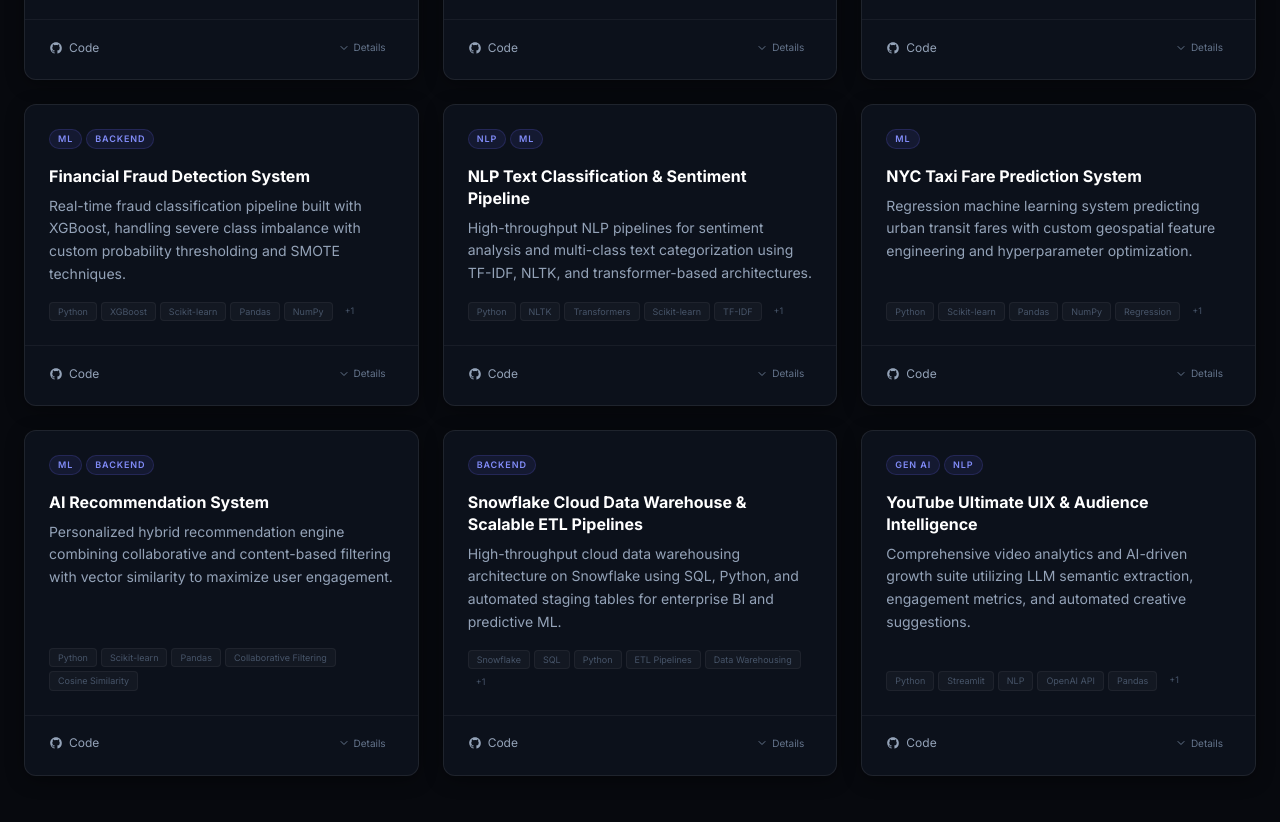
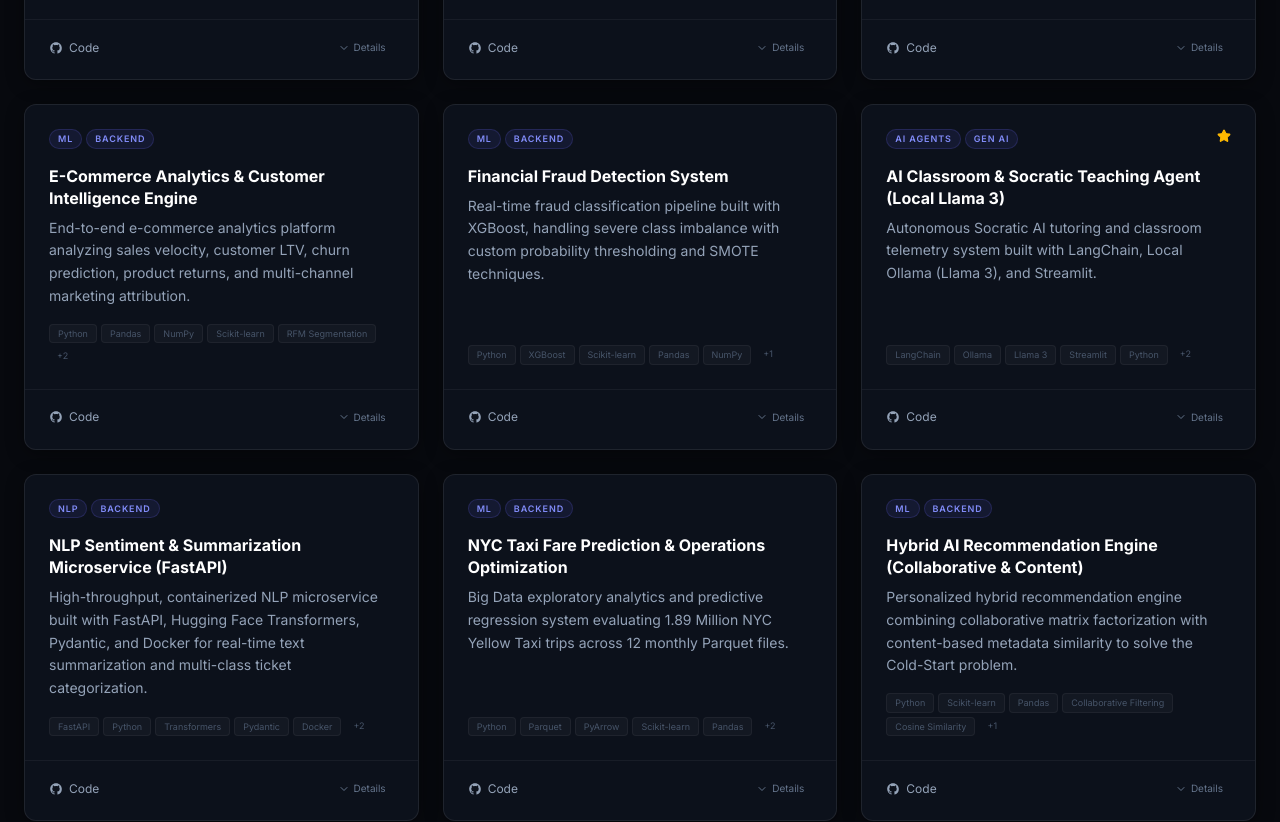
Before and after one commit to abhigurjar101/portfolio, a Next.js app: page / in a window 1280 px wide. Shown: the part 4120-4942 px from the top of the page. Built offline with nearby package versions, Linux system fonts and the light colour scheme.

Commit message:
feat: Update all portfolio projects with dedicated GitHub repos and add Socratic Teaching Agent (22 public repos)

```diff
--- a/data/profile.ts
+++ b/data/profile.ts
@@ -16,7 +16,7 @@ export const profile = {
   offerLetter: "/documents/techeon-offer-letter.pdf",
   available: true,
   tagline: "Architecting verifiable, relationship-grounded GraphRAG systems.",
-  repos: 17,
+  repos: 22,
   experienceTracks: {
     genAi: "2 Years",
     python: "1 Year",
--- a/data/projects.ts
+++ b/data/projects.ts
@@ -84,6 +84,25 @@ export const projects: Project[] = [
       "Automated semantic document chunking and vector embedding generation via Amazon Bedrock Titan",
       "Amazon DynamoDB On-Demand audit table storing processing status, chunk counts, and cryptographic hashes",
       "Low-latency REST API Gateway endpoint delivering grounded citations and hallucination-free answers",
+    ],
+  },
+  {
+    id: "intelligent-doc-rag",
+    title: "Intelligent Document Question-Answering System (RAG)",
+    description:
+      "Enterprise Retrieval-Augmented Generation (RAG) system with semantic, context-aware responses, scalable document ingestion, and hybrid vector indexing.",
+    longDescription:
+      "Engineered an enterprise-grade Retrieval-Augmented Generation (RAG) system using Python, LangChain, Hugging Face models, FAISS, and Qdrant. Developed robust ingestion pipelines capable of parsing heterogeneous documents, generating high-dimensional embeddings, and performing sub-second semantic retrieval with context-aware response synthesis.",
+    categories: ["GEN AI", "RAG", "LLM", "BACKEND"],
+    tech: ["Python", "LangChain", "Hugging Face", "FAISS", "Qdrant", "Vector Search", "FastAPI"],
+    github: "https://github.com/abhigurjar101/intelligent-document-rag-system",
+    featured: true,
+    language: "Python",
+    highlights: [
+      "Built a Retrieval-Augmented Generation (RAG) system for enterprise document search with semantic, context-aware responses",
+      "Designed scalable document ingestion and high-dimensional embedding pipelines",
+      "Benchmarked FAISS and Qdrant vector databases for ultra-low latency retrieval",
+      "Integrated Hugging Face transformer embeddings for precise domain-specific matching",
     ],
   },
   {
@@ -218,57 +237,77 @@ export const projects: Project[] = [
     ],
   },
   {
+    id: "ai-classroom-teaching-agent",
+    title: "AI Classroom & Socratic Teaching Agent (Local Llama 3)",
+    description:
+      "Autonomous Socratic AI tutoring and classroom telemetry system built with LangChain, Local Ollama (Llama 3), and Streamlit.",
+    longDescription:
+      "Engineered an intelligent dual-portal education platform featuring a Socratic AI Tutor (Student Portal) and a real-time comprehension telemetry dashboard (Teacher Dashboard). Built with LangChain and on-device Ollama (Llama 3) to eliminate cloud API costs and protect student privacy while guiding learners step-by-step through complex concepts.",
+    categories: ["AI AGENTS", "GEN AI", "LLM"],
+    tech: ["LangChain", "Ollama", "Llama 3", "Streamlit", "Python", "Conversational Memory", "Telemetry"],
+    github: "https://github.com/abhigurjar101/ai-classroom-teaching-agent",
+    featured: true,
+    language: "Python",
+    highlights: [
+      "Socratic conversational AI tutor guiding students step-by-step rather than outputting raw answers",
+      "Real-time Teacher Analytics dashboard tracking comprehension milestones and confusion hotspots",
+      "100% private, on-device execution using Local Ollama Llama 3 with zero API expenses",
+      "LangChain multi-turn memory buffering maintaining pedagogical context across long sessions",
+    ],
+  },
+  {
     id: "nlp-text-classification",
-    title: "NLP Text Classification & Sentiment Pipeline",
+    title: "NLP Sentiment & Summarization Microservice (FastAPI)",
     description:
-      "High-throughput NLP pipelines for sentiment analysis and multi-class text categorization using TF-IDF, NLTK, and transformer-based architectures.",
+      "High-throughput, containerized NLP microservice built with FastAPI, Hugging Face Transformers, Pydantic, and Docker for real-time text summarization and multi-class ticket categorization.",
     longDescription:
-      "Developed robust NLP pipelines using NLTK, Scikit-learn, and Hugging Face Transformers for sentiment classification and automated document tagging. Evaluated models with rigorous precision, recall, F1-score, and stratified k-fold cross-validation.",
-    categories: ["NLP", "ML"],
-    tech: ["Python", "NLTK", "Transformers", "Scikit-learn", "TF-IDF", "Pandas"],
-    github: "https://github.com/abhigurjar101",
+      "Developed a production-grade NLP microservice using FastAPI, Pydantic, and Hugging Face Transformers. Implemented singleton model caching to eliminate cold-start latency, serving sub-50ms REST API endpoints for automated text summarization, multi-class sentiment analysis, and business category routing (Billing, Support, Product).",
+    categories: ["NLP", "BACKEND", "ML"],
+    tech: ["FastAPI", "Python", "Transformers", "Pydantic", "Docker", "Uvicorn", "NLP"],
+    github: "https://github.com/abhigurjar101/nlp-sentiment-classification-fastapi",
     featured: false,
     language: "Python",
     highlights: [
-      "Built NLP pipelines for sentiment analysis and text classification using TF-IDF and transformers",
-      "Extensive evaluation across precision, recall, F1-score, and cross-validation",
-      "Custom text preprocessing, tokenization, and stop-word filtering routines",
+      "Containerized FastAPI REST API delivering sub-50ms text summarization and sentiment analysis",
+      "Singleton pipeline architecture preventing memory leaks and cold-start latency spikes",
+      "Automatic ticket routing into Billing & Pricing, Product Engineering, or Support categories",
+      "Production-ready Docker container with interactive OpenAPI Swagger UI at /docs",
     ],
   },
   {
     id: "nyc-taxi-fare",
-    title: "NYC Taxi Fare Prediction System",
+    title: "NYC Taxi Fare Prediction & Operations Optimization",
     description:
-      "Regression machine learning system predicting urban transit fares with custom geospatial feature engineering and hyperparameter optimization.",
+      "Big Data exploratory analytics and predictive regression system evaluating 1.89 Million NYC Yellow Taxi trips across 12 monthly Parquet files.",
     longDescription:
-      "Developed high-accuracy regression models using Scikit-learn, Pandas, and NumPy to predict NYC taxi fares. Applied advanced geospatial feature engineering, outlier elimination, and grid search hyperparameter tuning to minimize RMSE across millions of trip records.",
-    categories: ["ML"],
-    tech: ["Python", "Scikit-learn", "Pandas", "NumPy", "Regression", "Feature Engineering"],
-    github: "https://github.com/abhigurjar101",
+      "Developed high-accuracy regression models using Scikit-learn, Pandas, PyArrow, and NumPy to predict NYC taxi fares. Conducted large-scale exploratory data analysis on 1.89 Million records, modeling non-linear traffic drag, JFK airport flat rates, congestion surcharges, and tip distributions.",
+    categories: ["ML", "BACKEND"],
+    tech: ["Python", "Parquet", "PyArrow", "Scikit-learn", "Pandas", "NumPy", "Regression"],
+    github: "https://github.com/abhigurjar101/nyc-taxi-fare-prediction",
     featured: false,
     language: "Python",
     highlights: [
-      "Developed regression models (Scikit-learn, Pandas, NumPy) to predict taxi fares",
-      "Applied feature engineering and hyperparameter tuning to optimize model accuracy",
-      "Conducted exploratory data analysis and evaluated models using standard ML metrics",
+      "Processed 1.89 Million taxi trip records across 12 monthly Parquet partitions",
+      "Modeled peak commute hours, congestion surcharges, and airport flat-rate pricing dynamics",
+      "Built instant fare estimation engine predicting trip subtotals, TLC surcharges, and tip recommendations",
     ],
   },
   {
     id: "ai-recommendation-system",
-    title: "AI Recommendation System",
+    title: "Hybrid AI Recommendation Engine (Collaborative & Content)",
     description:
-      "Personalized hybrid recommendation engine combining collaborative and content-based filtering with vector similarity to maximize user engagement.",
+      "Personalized hybrid recommendation engine combining collaborative matrix factorization with content-based metadata similarity to solve the Cold-Start problem.",
     longDescription:
-      "Built personalized recommendation models using Python, Scikit-learn, and Pandas. Combined collaborative filtering matrix factorization with content-based metadata similarity to solve the cold-start problem and drive user engagement.",
+      "Built a personalized recommendation engine using Python and Scikit-learn. Combines User-Item cosine matrix factorization with item tag profile similarity via a dynamic alpha weighting parameter, ensuring brand-new users receive high-relevance suggestions even with zero historical ratings.",
     categories: ["ML", "BACKEND"],
-    tech: ["Python", "Scikit-learn", "Pandas", "Collaborative Filtering", "Cosine Similarity"],
-    github: "https://github.com/abhigurjar101",
+    tech: ["Python", "Scikit-learn", "Pandas", "Collaborative Filtering", "Cosine Similarity", "Hybrid Ensemble"],
+    github: "https://github.com/abhigurjar101/hybrid-ai-recommendation-engine",
     featured: false,
     language: "Python",
     highlights: [
-      "Built personalized recommendation models combining collaborative and content-based filtering",
-      "Enhanced recommendation quality through feature engineering and similarity analysis",
-      "Optimized query performance for real-time recommendation scoring",
+      "Hybrid ensemble architecture blending Collaborative Filtering with Content-Based tag similarity",
+      "Solves the Cold-Start problem by automatically falling back to content matching for new users",
+      "Sub-second ranking across item catalogs with transparent confidence score breakdowns",
     ],
   },
   {
@@ -278,7 +317,7 @@ export const projects: Project[] = [
       "High-throughput cloud data warehousing architecture on Snowflake using SQL, Python, and automated staging tables for enterprise BI and predictive ML.",
     longDescription:
       "Engineered automated data pipelines and analytical staging layers using Snowflake and Python. Designed star and snowflake schema data models, automated micro-partitioning, and streaming data ingest to power real-time dashboards and predictive downstream machine learning pipelines.",
-    categories: ["BACKEND"],
+    categories: ["BACKEND", "SQL"],
     tech: ["Snowflake", "SQL", "Python", "ETL Pipelines", "Data Warehousing", "Data Modeling"],
     github: "https://github.com/abhigurjar101/snowflake",
     featured: false,
```
